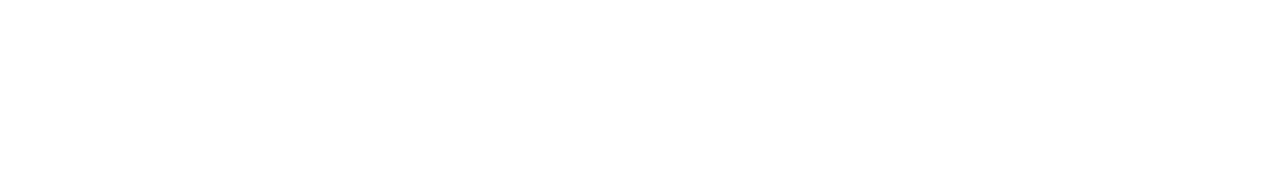
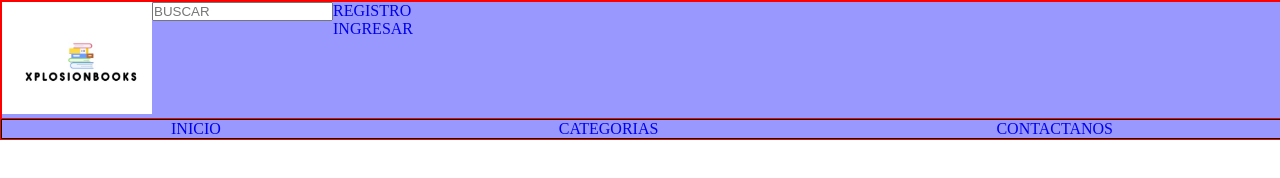
Before and after one commit to JaredTc/XplosionBooks, a plain HTML site: page index.html in a window 1280 px wide. Drawn offline with Linux system fonts and the light colour scheme; files that its build step writes are made by us from their sources.

Commit message:
reando estructuras de los trabajos

```diff
--- a/index.html
+++ b/index.html
@@ -4,9 +4,48 @@
     <meta charset="UTF-8">
     <meta http-equiv="X-UA-Compatible" content="IE=edge">
     <meta name="viewport" content="width=device-width, initial-scale=1.0">
-    <title>Document</title>
+    <link rel="stylesheet" href="styles/header.css">
+    <title>INDEX</title>
 </head>
 <body>
+    <header>
+        <div class="primeraSeccion">
+            <div>
+                <img src="images/logo.jpeg" width="150px" alt="LOGO">
+            </div>
+            <div>
+                <form action="">
+                    <input type="text" placeholder="BUSCAR">
+                </form>
+            </div>
+            <div>
+                <ul>
+                    <li><a href="#">REGISTRO</a></li>
+                    <li><a href="#">INGRESAR</a></li>
+                </ul>
+            </div>
+        </div>
+        <nav>
+            <ul>
+                <li><a href="#">INICIO</a></li>
+                <li><a href="#">CATEGORIAS</a></li>
+                <li><a href="#">CONTACTANOS</a></li>
+            </ul>
+        </nav>
+    </header>
+    <main>
+        <div class="slider">
+
+        </div>
+
+        <div class="containerLoMasDestacado">
+
+        </div>
+    </main>
+
+    <footer>
+
+    </footer>
 
 </body>
 </html>
--- /dev/null
+++ b/styles/siempreFH/header.css
@@ -0,0 +1,45 @@
+:root{
+    --letrasTitulo:1em;
+    --colorIni1:rgba(0, 0, 255, 0.404);
+}
+
+*{
+    margin: 0;
+    padding: 0;
+}
+
+
+/* parte de la seccion del header */
+header{
+    border: 1px solid red;
+    width: 100%;
+    background-color: var(--colorIni1);
+}
+
+.primeraSeccion{
+    border: 1px solid red;
+    display: flex;
+
+}
+
+header nav{
+    border: 1px solid rgb(0, 0, 0);
+    width: 100%;
+}
+
+header nav ul{
+
+    width: 100%;
+    display: flex;
+    justify-content: space-around;
+}
+
+
+/* quotar los botones de las listas */
+li{
+    list-style: none;
+}
+
+a{
+    text-decoration: none;
+}
--- a/styles/styles.css
+++ b/styles/styles.css
@@ -0,0 +1,22 @@
+:root{
+   /*  --letrasTitulo:1em;
+    --colorIni1:rgba(0, 0, 255, 0.404); */
+}
+
+*{
+    margin: 0;
+    padding: 0;
+}
+
+
+/* slider */
+
+
+
+
+
+
+
+
+
+/* conteiner lo mas destacado---- */
--- /dev/null
+++ b/styles/stylesForms/formularioRegistro.css
@@ -0,0 +1,9 @@
+:root{
+    --letrasTitulo:1em;
+    --colorIni1:rgba(0, 0, 255, 0.404);
+}
+
+*{
+    margin: 0;
+    padding: 0;
+}
```
Also changed, not shown: pages/formularioRegistro.html (added, +19 -0 lines), images/logo.jpeg (added), pages/s.txt (deleted), styles/lala.txt (deleted), styles/siempreFH/footer.css (added).
